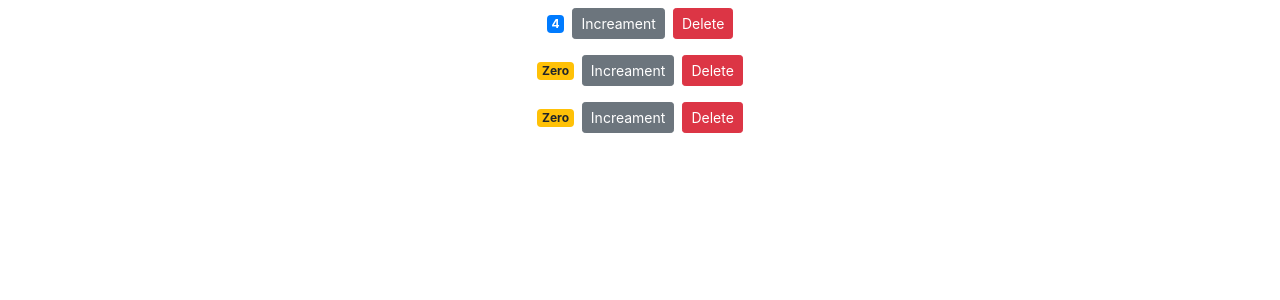
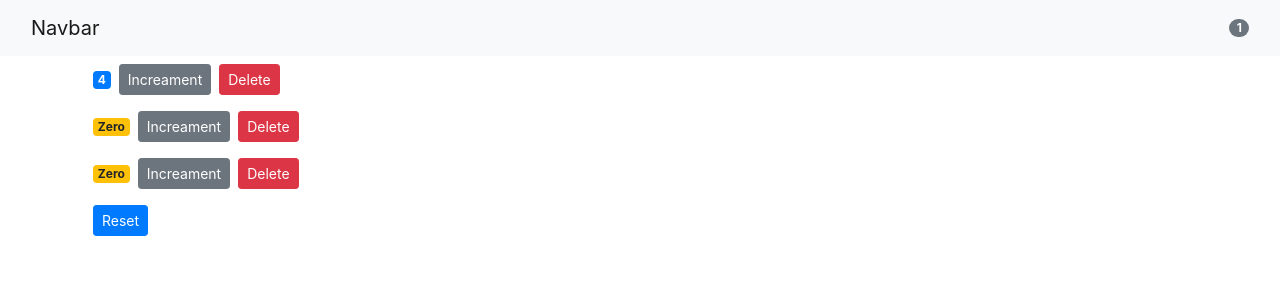
Before and after one commit to PramodDilshan-zz/React, a React (Create React App) app: page / in a window 1280 px wide. Shown: the top 300 px of the page. Built offline with nearby package versions, Linux system fonts and the light colour scheme.

Commit message:
lifting up state

```diff
--- a/src/App.js
+++ b/src/App.js
@@ -1,13 +1,49 @@
 import logo from './logo.svg';
 import './App.css';
 import Counters from './components/counters';
+import Navbar from './components/navbar';
+import React, { Component } from 'react'
 
-function App() {
-  return (
-    <div className="App">
-      <Counters/>
-    </div>
-  );
+
+export default class App extends Component {
+  state = {
+    counters: [
+      { id: 1, value: 4 },
+      { id: 2, value: 0 },
+      { id: 3, value: 0 },
+    ],
+  };
+
+  render(){
+    return (
+      <React.Fragment>
+        <Navbar totalCounters={this.state.counters.filter(c => c.value > 0).length}/>
+        <main className="container">
+        <Counters
+        counters={this.state.counters}
+        onDelete={this.handleDelete}
+        onReset={this.handleReset}
+        onIncreament={this.handleIncreament}/>
+        </main>
+      </React.Fragment>
+    );
+  }
+
+  handleDelete = (counter) => {
+    const counters = this.state.counters.filter((c) => c.id !== counter.id);
+    this.setState({ counters });
+  };
+
+  handleIncreament = (counter) => {
+    const counters = [...this.state.counters];
+    const index = counters.indexOf(counter);
+    counters[index] = { ...counter };
+    counters[index].value++;
+    this.setState({ counters });
+  };
+
+  handleReset = () => {
+    const counters = this.state.counters.map((c) => (c.value = 0));
+    this.setState({ conuters: counters });
+  };
 }
-
-export default App;
--- a/src/components/counter.jsx
+++ b/src/components/counter.jsx
@@ -1,19 +1,18 @@
 import React, { Component } from "react";
 
 export default class Counter extends Component {
-  state = {
-    count: this.props.counter.value,
-  };
-
   render() {
     return (
       <div>
         <span className={this.getBadgeClasses()}>{this.formatCount()}</span>
-        <button onClick={this.handleClick} className="btn btn-secondary btn-sm">
+        <button
+          onClick={() => this.props.onIncreament(this.props.counter)}
+          className="btn btn-secondary btn-sm"
+        >
           Increament
         </button>
         <button
-          onClick={() => this.props.onDelete(this.props.counter.id)}
+          onClick={() => this.props.onDelete(this.props.counter)}
           className="btn btn-danger btn-sm m-2"
         >
           Delete
@@ -22,18 +21,14 @@ export default class Counter extends Component {
     );
   }
 
-  handleClick = () => {
-    this.setState({ count: this.state.count + 1 });
-  };
-
   getBadgeClasses() {
     let classes = "badge m-2 badge-";
-    classes += this.state.count === 0 ? "warning" : "primary";
+    classes += this.props.counter.value === 0 ? "warning" : "primary";
     return classes;
   }
 
   formatCount() {
-    const { count } = this.state;
-    return count === 0 ? "Zero" : count;
+    const value = this.props.counter.value;
+    return value === 0 ? "Zero" : value;
   }
 }
--- a/src/components/counters.jsx
+++ b/src/components/counters.jsx
@@ -2,30 +2,24 @@ import React, { Component } from "react";
 import Counter from "./counter";
 
 export default class Counters extends Component {
-  state = {
-    counters: [
-      { id: 1, value: 4 },
-      { id: 2, value: 0 },
-      { id: 3, value: 0 },
-    ],
-  };
-
   render() {
     return (
       <div>
-        {this.state.counters.map((counter) => (
+        {this.props.counters.map((counter) => (
           <Counter
             key={counter.id}
             counter={counter}
-            onDelete={this.handleDelete}
+            onDelete={this.props.onDelete}
+            onIncreament={this.props.onIncreament}
           />
         ))}
+        <button
+          className="btn btn-primary btn-sm m-2"
+          onClick={this.props.onReset}
+        >
+          Reset
+        </button>
       </div>
     );
   }
-
-  handleDelete = (id) => {
-    const conuters = this.state.counters.filter((c) => c.id !== id);
-    this.setState({ counters: conuters });
-  };
 }
--- /dev/null
+++ b/src/components/navbar.jsx
@@ -0,0 +1,20 @@
+import React, { Component } from "react";
+
+export default class Navbar extends Component {
+  render() {
+    return (
+      <div>
+        <nav className="navbar navbar-light bg-light">
+          <div className="container-fluid">
+            <a className="navbar-brand" href="#">
+              Navbar
+            </a>
+            <span className="badge badge-pill badge-secondary">
+              {this.props.totalCounters}
+            </span>
+          </div>
+        </nav>
+      </div>
+    );
+  }
+}
```
Also changed, not shown: 1 other file (tests, documents, lock files or other folders).
